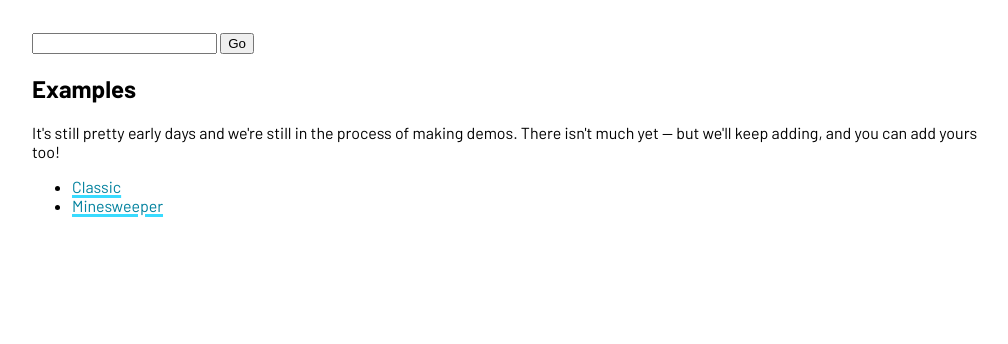
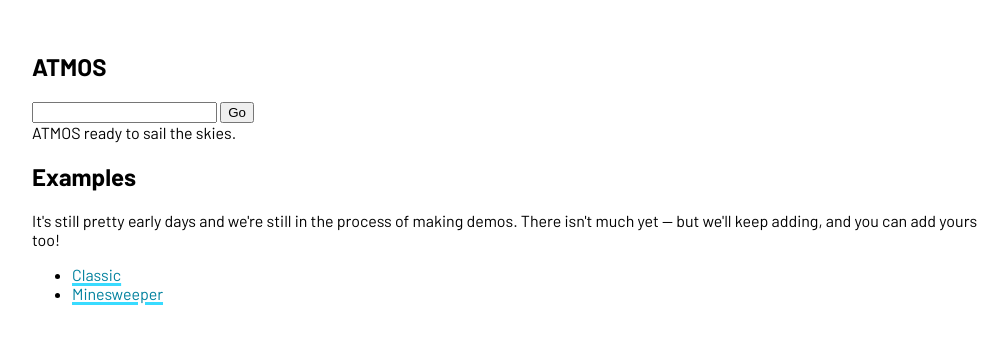
Before and after one commit to darobin/webtil.es, a website with bundled scripts: page public/browser/index.html in a window 1280 px wide. Shown: the whole page, without its empty margins (128-1136 px from the left). Built offline with nearby package versions, Linux system fonts and the light colour scheme; what @dasl/tiles would draw is missing.

Commit message:
stop point

```diff
--- a/public/browser/at.js
+++ b/public/browser/at.js
@@ -1,7 +1,7 @@
 
 import { TileMothership } from '@dasl/tiles/loader';
 import { ATTileLoader } from '@dasl/tiles/loader/at';
-import { atom } from 'nanostores';
+import { atom, effect } from 'nanostores';
 
 // AT Tiles!
 const loadDomain = (/localhost|\.bast/.test(window.location.hostname)) ? 'load.webtiles.bast' : 'load.webtil.es';
@@ -12,10 +12,14 @@ tl.addLoader(at);
 
 // Stores
 const $url = atom();
-function navigate (url) {
+const $currentTile = atom();
+async function navigate (url) {
   if (!url) return;
   $error.set(null);
   $url.set(url);
+  const tile = await tl.loadTile(url);
+  console.warn(`Tile`, tile);
+  $currentTile.set(tile);
 }
 function navigateFromHash () {
   const { hash } = window.location;
@@ -35,6 +39,11 @@ const $error = atom();
 function error (msg) {
   $error.set(msg);
 }
+const defaultTitle = 'ATMOS';
+const $title = atom(defaultTitle);
+function setTitle (title) {
+  $title.set(title || defaultTitle);
+}
 
 window.addEventListener('hashchange', navigateFromHash);
 window.addEventListener('load', () => {
@@ -50,6 +59,27 @@ window.addEventListener('load', () => {
     window.location.hash = `#url=${url}`;
   });
   $url.subscribe(val => urlBar.value = val || '');
+  $title.subscribe(val => document.querySelector('#browser > h2').textContent = val);
+  const titleChangeHandler = (ev) => setTitle(ev.title);
+  $currentTile.subscribe((tile, oldTile) => {
+    if (tile) tile.addEventListener('title-change', titleChangeHandler);
+    if (oldTile) tile.removeEventListener('title-change', titleChangeHandler);
+  });
+  const rz = document.querySelector('#render-zone');
+  // XXX THIS DOESN'T WORK
+  effect([$error, $currentTile], async (err, tile) => {
+    console.warn(`rndr`, err, tile);
+    rz.textContent = null;
+    if (err) el('div', { class: 'error' }, [err], rz);
+    else if (tile) {
+      // XXX
+      // This is supposed to have a lot more, like the person and all
+      el('div', { class: 'tile-container' }, [await tile.renderCard()], rz);
+    }
+    else el('div', { class: 'nothing' }, ['ATMOS ready to sail the skies.'], rz);
+    return () => {};
+  });
+  navigateFromHash();
 });
 
 // XXX
@@ -67,16 +97,34 @@ window.addEventListener('load', () => {
 //  - examples:
 //    - of the bad blocked stuff
 //    - with screenshots!
+//  - write spec (AT and CAR)
+//  - announce and link to implementation + browser
+//  - update @dasl/tiles with latest changes
 
+export function el (n, attrs, kids, p) {
+  const e = document.createElement(n);
+  Object.entries(attrs || {}).forEach(([k, v]) => {
+    if (v == null) return;
+    if (k === 'style') {
+      Object.entries(v).forEach(([prop, value]) => {
+        const snake = prop
+          .split('-')
+          .map((part, idx) => idx ? part.charAt(0).toUpperCase() + part.slice(1) : part)
+          .join('');
+        e.style[snake] = value;
+      });
+      return;
+    }
+    e.setAttribute(k, v);
+  });
+  (kids || []).forEach((n) => {
+    if (typeof n === 'string') e.append(txt(n));
+    else e.append(n);
+  });
+  if (p) p.append(e);
+  return e;
+}
 
-const parent = document.createElement('div');
-parent.style.display = 'inline-block';
-parent.style.verticalAlign = 'top';
-parent.style.padding = '50px';
-parent.style.width = '570px';
-document.body.append(parent);
-
-// const tile = await tl.loadTile(`at://did:plc:izttpdp3l6vss5crelt5kcux/ing.dasl.masl/3mceykgxbkk2r`); // Rick
-const tile = await tl.loadTile(`at://did:plc:izttpdp3l6vss5crelt5kcux/ing.dasl.masl/3mcjwwoqjqs2v`); // Minesweeper
-console.warn(`Tile`, tile);
-parent.append(await tile.renderCard());
+function txt (str) {
+  return document.createTextNode(str);
+}
--- a/public/browser/index.html
+++ b/public/browser/index.html
@@ -11,6 +11,7 @@
 <body>
   <main>
     <div id="browser">
+      <h2></h2>
       <form>
         <input type="text" name="url">
         <input type="submit" value="Go">
```
Also changed, not shown: public/browser/at.min.js, 1 other file.
